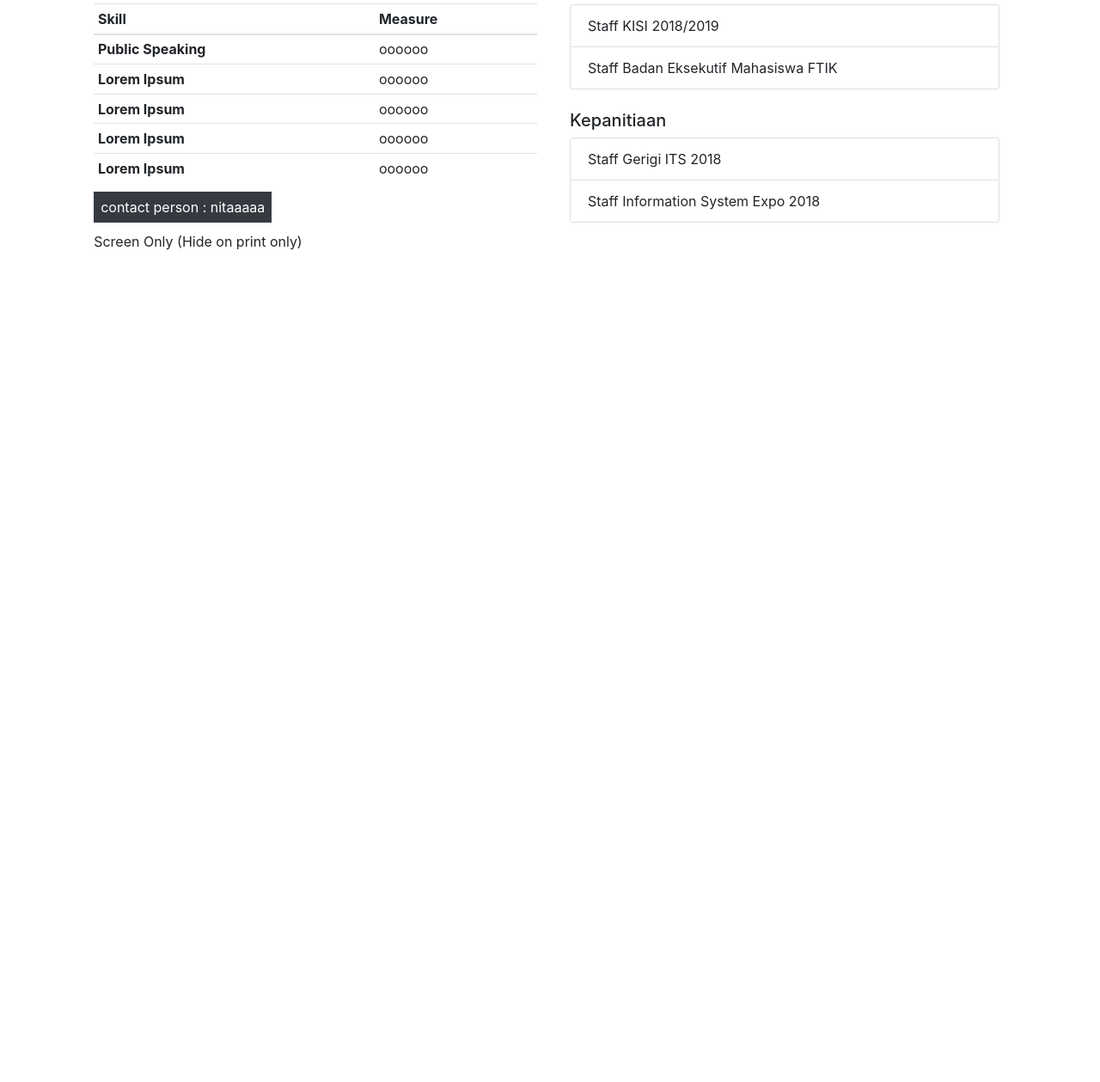
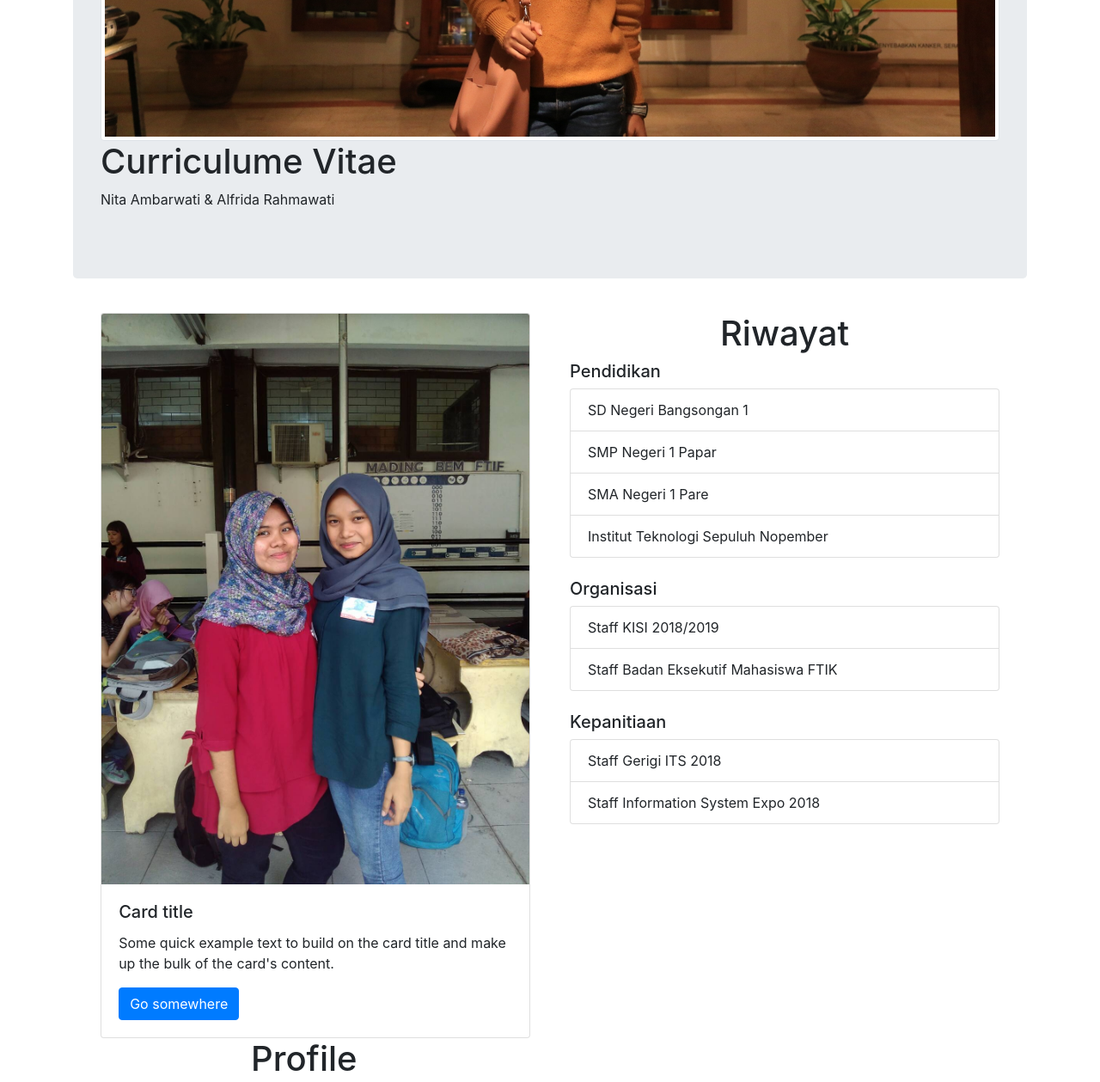
Before and after one commit to DPP-2020/praktikum-1-membuat-cv-part-2-dewiseptinaas, a plain HTML site: page index.html in a window 1280 px wide. Shown: the part 616-1875 px from the top of the page at 86% size. Before the commit the page ends 909 px from the top, so only its background shows below. Drawn offline with nearby package versions, Linux system fonts and the light colour scheme.

Commit message:
05211740000005 #1

```diff
--- a/index.html
+++ b/index.html
@@ -16,6 +16,7 @@
 <body>
     <div class="container mt-3">
         <div class="jumbotron">
+          <img src="img/foto.jpg" class="img-thumbnail" alt="Responsive image">
           <h1>Curriculume Vitae </h1>
           <p>Nita Ambarwati & Alfrida Rahmawati</p>
         </div>
@@ -25,6 +26,14 @@
         <div class="col-md-1"></div>
         <div class="col-md-5">
             <div class="p-2">
+              <div class="card">
+                <img class="card-img-top width=300px" src="img/logo.jpg" alt="Card image cap">
+                <div class="card-body">
+                  <h5 class="card-title">Card title</h5>
+                  <p class="card-text">Some quick example text to build on the card title and make up the bulk of the card's content.</p>
+                  <a href="#" class="btn btn-primary">Go somewhere</a>
+                </div>
+              </div>
                 <h1 class="mx-auto" style="width:150px">Profile</h1><br>
                 <ul class="list-group">
                     <li class="list-group-item text-primary" >Nama : Nita Ambarwati</li>
@@ -65,6 +74,7 @@
                 </tbody>
 
               </table>
+
             </div>
               <div class="d-inline p-2 bg-dark text-white">contact person : nitaaaaa</div>
               <div class="d-print-none mt-3">Screen Only (Hide on print only)</div>
```
Also changed, not shown: img/logo.jpg (added).
